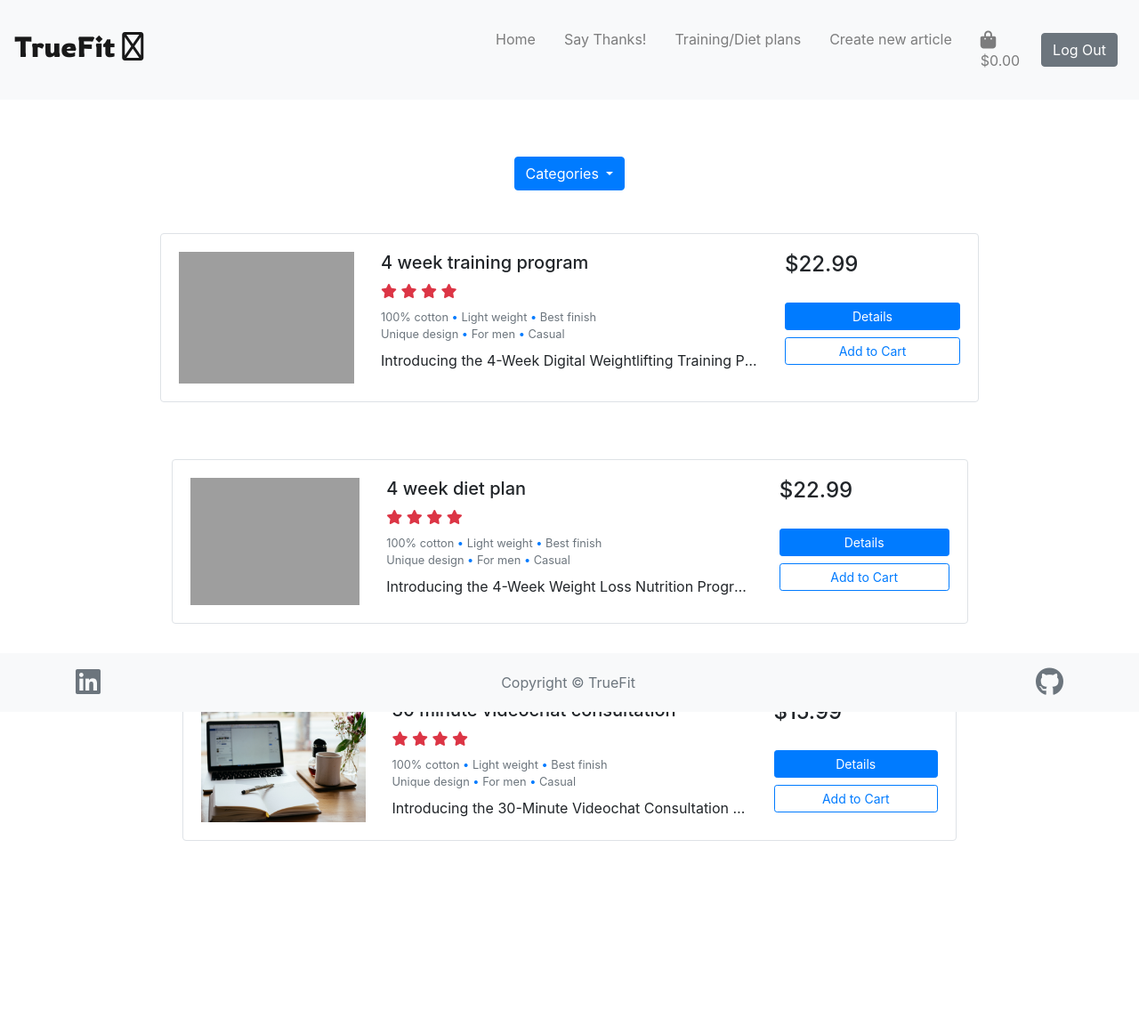
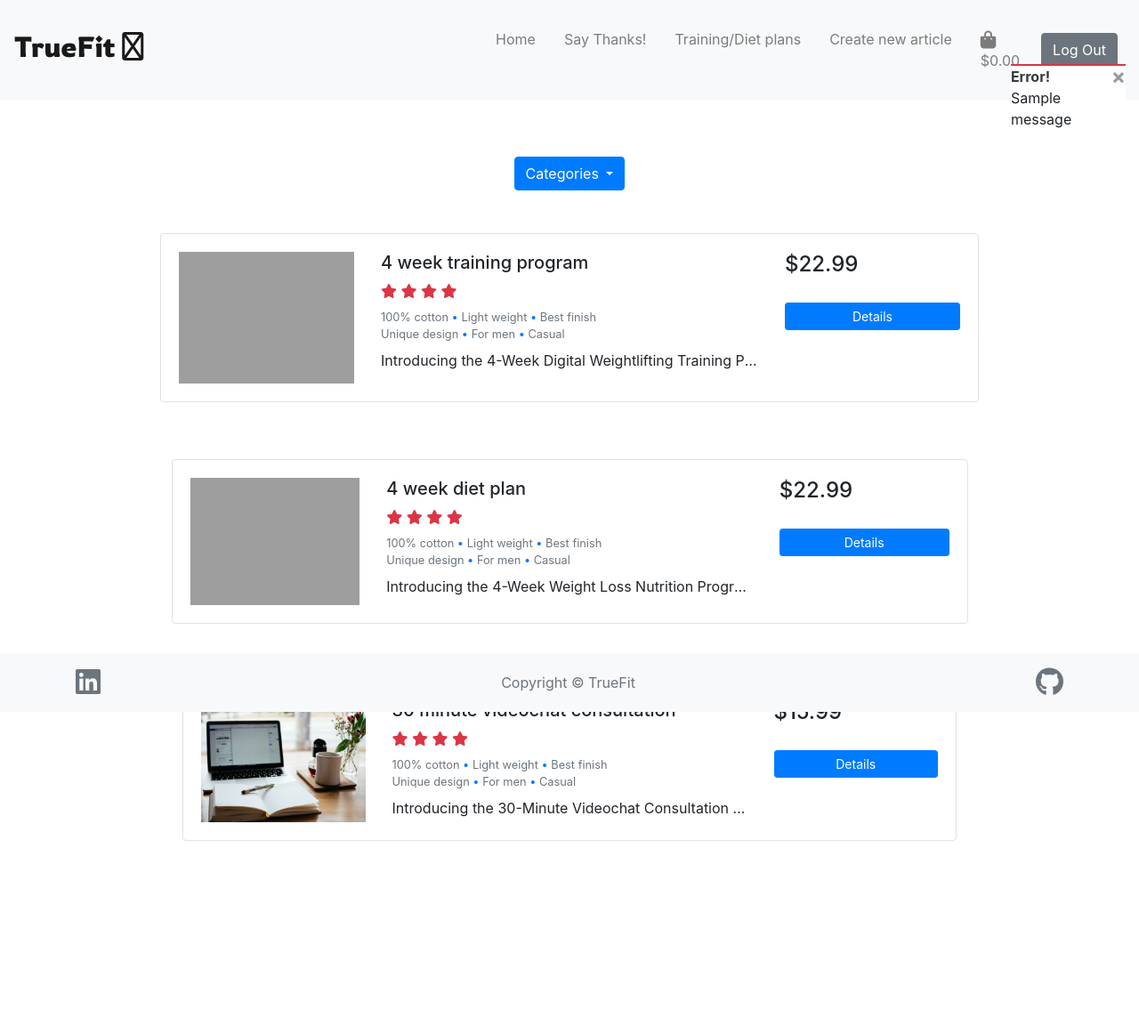
Before and after one commit to yoesk8/project-4-fitnessblog, a Django app: page /products/ in a window 1280 px wide. Shown: the top 1153 px of the page at 89% size. Run offline with Django 4.2, Linux system fonts and the light colour scheme; a user stored in the database is signed in; data comes from the database, SQL or seed files in the repository; both versions use the stored data as it was after the commit; tables that the repository leaves empty hold one stand-in row (values such as "Sample post"); one stand-in notice (Sample message) is shown; some libraries are stand-ins or nearby versions; grey boxes are pictures that could not be loaded.

Commit message:
Added toasts functionality and basic structure

```diff
--- a/bag/templates/bag/bag.html
+++ b/bag/templates/bag/bag.html
@@ -120,7 +120,6 @@
         </div>
     </div>
 
-    <script src="https://code.jquery.com/jquery-3.6.3.min.js" integrity="sha256-pvPw+upLPUjgMXY0G+8O0xUf+/Im1MZjXxxgOcBQBXU=" crossorigin="anonymous"></script>
     <script type="text/javascript">
  // Disable +/- buttons outside 1-99 range
   function handleEnableDisable(itemId) {
--- a/bag/views.py
+++ b/bag/views.py
@@ -1,6 +1,8 @@
 from django.shortcuts import render, redirect, reverse, HttpResponse
 from django.contrib.auth.decorators import login_required
+from django.contrib import messages
 
+from products.models import Product
 
 @login_required
 def view_bag(request):
@@ -13,6 +15,7 @@
 def add_to_bag(request, item_id):
     """ Add a quantity of the specified product to the shopping bag """
 
+    product = Product.objects.get(pk=item_id)
     quantity = int(request.POST.get('quantity'))
     redirect_url = request.POST.get('redirect_url')
     bag = request.session.get('bag', {})
@@ -21,6 +24,7 @@
         bag[item_id] += quantity
     else:
         bag[item_id] = quantity
+        messages.success(request, f'Added {product.name} to your bag')
 
     request.session['bag'] = bag
     print(request.session['bag'])
@@ -44,6 +48,7 @@
 
 @login_required
 def remove_from_bag(request, item_id):
+    """ Remove items from bag """
     bag = request.session.get('bag', {})
     try:
         bag.pop(item_id)
--- a/fitnessblog/settings.py
+++ b/fitnessblog/settings.py
@@ -191,3 +191,5 @@
 CSRF_TRUSTED_ORIGINS = ['https://8000-yoesk8-project4fitnessb-602pm453w1p.ws-eu86.gitpod.io']
 
 ACCOUNT_EMAIL_VERIFICATION = 'none'
+
+MESSAGE_STORAGE = 'django.contrib.messages.storage.session.SessionStorage'
--- a/products/templates/products/product_detail.html
+++ b/products/templates/products/product_detail.html
@@ -103,7 +103,6 @@
   </div>
 </div>
 
-<script src="https://code.jquery.com/jquery-3.6.3.min.js" integrity="sha256-pvPw+upLPUjgMXY0G+8O0xUf+/Im1MZjXxxgOcBQBXU=" crossorigin="anonymous"></script>
 <script type="text/javascript">
 
   // Disable +/- buttons outside 1-99 range
--- a/products/templates/products/products.html
+++ b/products/templates/products/products.html
@@ -81,9 +81,6 @@
                 </div>
                 <div class="d-flex flex-column mt-4">
                   <a href="{% url 'products:detail' product.id %}" class="btn btn-primary btn-sm" type="button">Details</a>
-                  <button class="btn btn-outline-primary btn-sm mt-2" type="button">
-                    Add to Cart
-                  </button>
                 </div>
               </div>
             </div>
--- a/templates/base.html
+++ b/templates/base.html
@@ -17,6 +17,28 @@
     <link rel="stylesheet" href="{% static 'styles.css' %}">
     <!-- Stripe -->
     <script src="https://js.stripe.com/v3/"></script>
+
+    <!-- JS -->
+    <script src="https://code.jquery.com/jquery-3.6.3.min.js" integrity="sha256-pvPw+upLPUjgMXY0G+8O0xUf+/Im1MZjXxxgOcBQBXU=" crossorigin="anonymous"></script>
+    <script src="https://cdn.jsdelivr.net/npm/popper.js@1.16.0/dist/umd/popper.min.js" integrity="sha384-Q6E9RHvbIyZFJoft+2mJbHaEWldlvI9IOYy5n3zV9zzTtmI3UksdQRVvoxMfooAo" crossorigin="anonymous"></script>
+    <script src="https://stackpath.bootstrapcdn.com/bootstrap/4.4.1/js/bootstrap.min.js" integrity="sha384-wfSDF2E50Y2D1uUdj0O3uMBJnjuUD4Ih7YwaYd1iqfktj0Uod8GCExl3Og8ifwB6" crossorigin="anonymous"></script>
+
+    <style>
+      .message-container {
+    position: fixed;
+    top: 72px;
+    right: 15px;
+    z-index: 99999999999;
+}
+
+.custom-toast {
+    overflow: visible;
+}
+
+.toast-capper {
+    height: 2px;
+}
+    </style>
 
 </head>
 <body>
@@ -75,7 +97,13 @@
 </header>
 
 
-
+{% if messages %}
+<div class="message-container">
+    {% for message in messages %}
+                {% include 'includes/toasts/toast_error.html' %}
+    {% endfor %}
+</div>
+{% endif %}
   <div class="article-container">
     {% block content %}
     {% endblock %}
@@ -87,8 +115,15 @@
       <a href="https://github.com/yoesk8" target="_blank" class="text-secondary"><i class="fab fa-github fa-2x"></i></a>
     </div>
   </footer>
-  <script src="https://code.jquery.com/jquery-3.6.3.min.js" integrity="sha256-pvPw+upLPUjgMXY0G+8O0xUf+/Im1MZjXxxgOcBQBXU=" crossorigin="anonymous"></script>
-  <script src="https://cdn.jsdelivr.net/npm/popper.js@1.12.9/dist/umd/popper.min.js" integrity="sha384-ApNbgh9B+Y1QKtv3Rn7W3mgPxhU9K/ScQsAP7hUibX39j7fakFPskvXusvfa0b4Q" crossorigin="anonymous"></script>
-  <script src="https://cdn.jsdelivr.net/npm/bootstrap@4.0.0/dist/js/bootstrap.min.js" integrity="sha384-JZR6Spejh4U02d8jOt6vLEHfe/JQGiRRSQQxSfFWpi1MquVdAyjUar5+76PVCmYl" crossorigin="anonymous"></script>
+
+
+
+
+
+  {% block postloadjs %}
+  <script type="text/javascript">
+      $('.toast').toast('show');
+  </script>
+  {% endblock %}
 </body>
 </html>
--- /dev/null
+++ b/templates/includes/toasts/toast_error.html
@@ -0,0 +1,13 @@
+<div class="toast custom-toast rounded-0 border-top-0" data-autohide="false">
+    <div class="arrow-up arrow-danger"></div>
+    <div class="w-100 toast-capper bg-danger"></div>
+    <div class="toast-header bg-white text-dark">
+        <strong class="mr-auto">Error!</strong>
+        <button type="button" class="ml-2 mb-1 close text-dark" data-dismiss="toast" aria-label="Close">
+            <span aria-hidden="true">&times;</span>
+        </button>
+    </div>
+    <div class="toast-body bg-white">
+        {{ message }}
+    </div>
+</div>
```
Also changed, not shown: templates/includes/toasts/toast_info.html (added, +13 -0 lines), templates/includes/toasts/toast_success.html (added, +13 -0 lines), templates/includes/toasts/toast_warning.html (added, +13 -0 lines), db.sqlite3, 1 other file.
